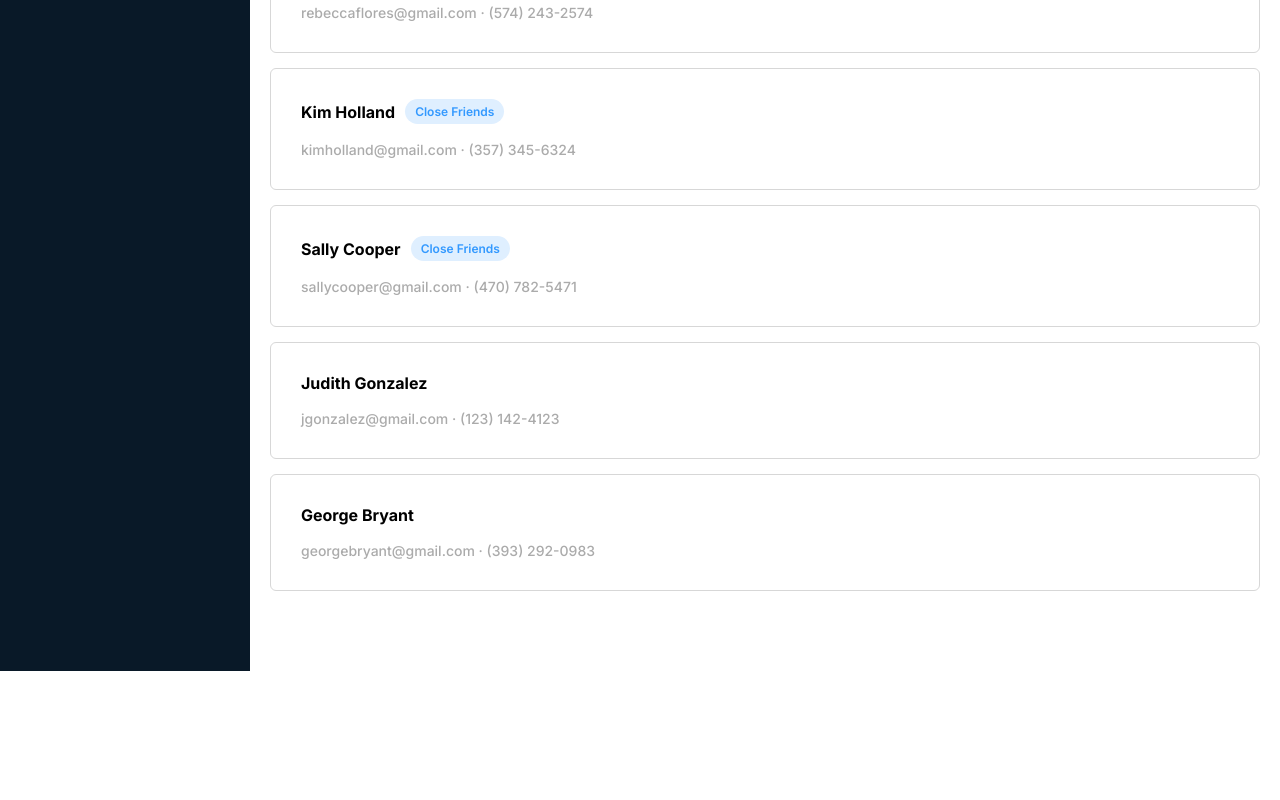
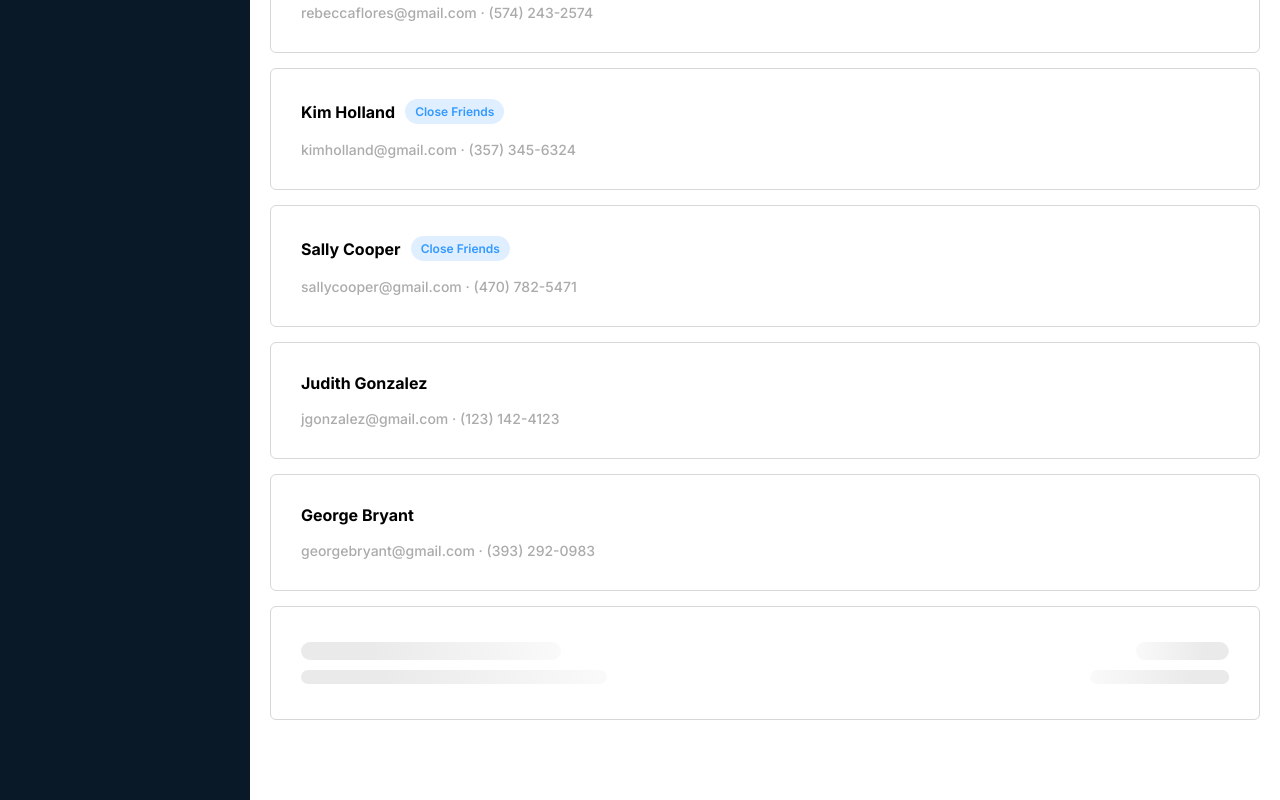
Before and after one commit to jpreston-alt/friends-challenge, a Next.js app: page /friends in a window 1280 px wide. Shown: the part 951-1751 px from the top of the page. Before the commit the page ends 1622 px from the top, so only its background shows below. Built offline with nearby package versions, Linux system fonts and the light colour scheme.

Commit message:
add FriendsList component

```diff
--- /dev/null
+++ b/components/FriendsList/FriendsList.js
@@ -0,0 +1,28 @@
+import React from "react";
+import PropTypes from "prop-types";
+import { LoaderCard, FriendCard } from "@components";
+
+const FriendsList = ({ friends }) => {
+  if (friends.length === 0)
+    return Array.from(Array(10).keys()).map((el) => (
+      <LoaderCard key={`loader-card-${el}`} />
+    ));
+
+  return friends.map((friend) => (
+    <FriendCard key={`friend-card-${friend.id}`} {...friend} />
+  ));
+};
+
+FriendsList.propTypes = {
+  friends: PropTypes.arrayOf(
+    PropTypes.objectOf({
+      id: PropTypes.string,
+      name: PropTypes.string,
+      email: PropTypes.string,
+      phone: PropTypes.string,
+      friendLevel: PropTypes.number,
+    })
+  ).isRequired,
+};
+
+export default FriendsList;
--- a/components/index.js
+++ b/components/index.js
@@ -13,3 +13,4 @@ export { default as Checkbox } from "./Checkbox/Checkbox";
 export { default as Card } from "./Card/Card";
 export { default as Loader } from "./Loader/Loader";
 export { default as LoaderCard } from "./LoaderCard/LoaderCard";
+export { default as FriendsList } from "./FriendsList/FriendsList";
--- a/pages/friends/index.js
+++ b/pages/friends/index.js
@@ -1,5 +1,5 @@
 import { useState, useEffect } from "react";
-import { FriendCard, FilterFormContainer } from "@components";
+import { FilterFormContainer, FriendsList, LoaderCard } from "@components";
 import styles from "./friends.module.css";
 
 const Friends = () => {
@@ -20,9 +20,9 @@ const Friends = () => {
   const clearFilters = () => setFilters([]);
   const disableClear = filters.length === 0;
 
-  let friendsToDisplay = [...friends];
+  let friendsFiltered = [...friends];
   if (filters.length > 0)
-    friendsToDisplay = friends.filter((f) => filters.includes(f.friendLevel));
+    friendsFiltered = friends.filter((f) => filters.includes(f.friendLevel));
 
   return (
     <div className={styles.container}>
@@ -32,9 +32,8 @@ const Friends = () => {
         disableClear={disableClear}
         filters={filters}
       />
-      {friendsToDisplay.map((friend) => (
-        <FriendCard key={friend.id} {...friend} />
-      ))}
+      <FriendsList friends={friendsFiltered} />
+      <LoaderCard />
     </div>
   );
 };
```
